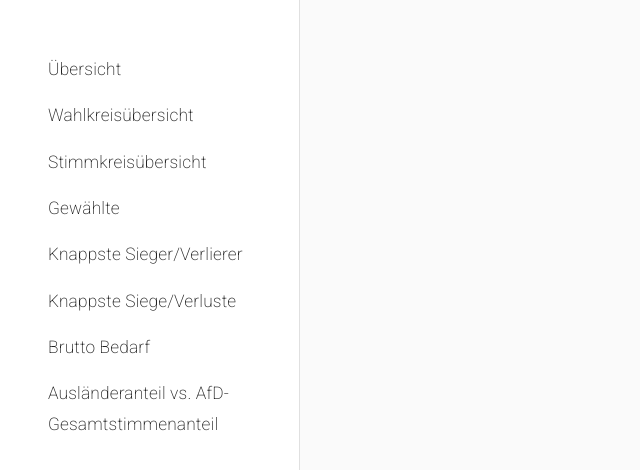
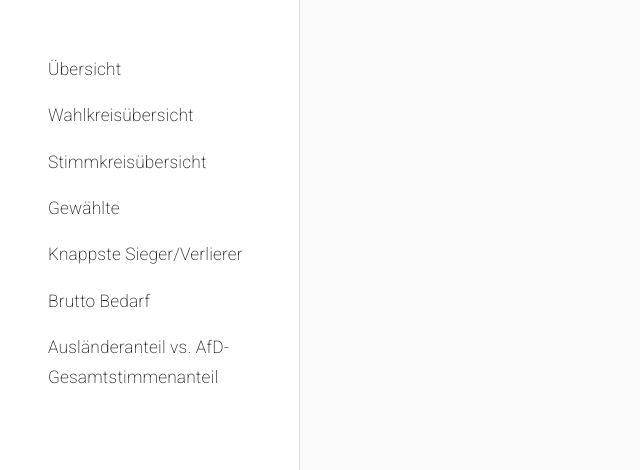
Before and after one commit to dat-leth/ltw-bayern-infosys, a Next.js app in the folder src/web/: page / in a window 1280 px wide. Shown: the part 154-624 px from the top of the page, without its empty margins (0-640 px from the left). Built offline with nearby package versions, Linux system fonts and the light colour scheme.

Commit message:
remove wrong knappste link

```diff
--- a/src/web/src/SideNavigation.js
+++ b/src/web/src/SideNavigation.js
@@ -44,9 +44,6 @@ function SideNavigation(props) {
                 <Link href={'/knapp/2018'} color="textPrimary" variant="subtitle1">Knappste Sieger/Verlierer</Link>
             </ListItem>
             <ListItem>
-                <Link href={'/knapp'} color="textPrimary" variant="subtitle1">Knappste Siege/Verluste</Link>
-            </ListItem>
-            <ListItem>
                 <Link href={'/bruttobedarf'} color="textPrimary" variant="subtitle1">Brutto Bedarf</Link>
             </ListItem>
             <ListItem>
```
